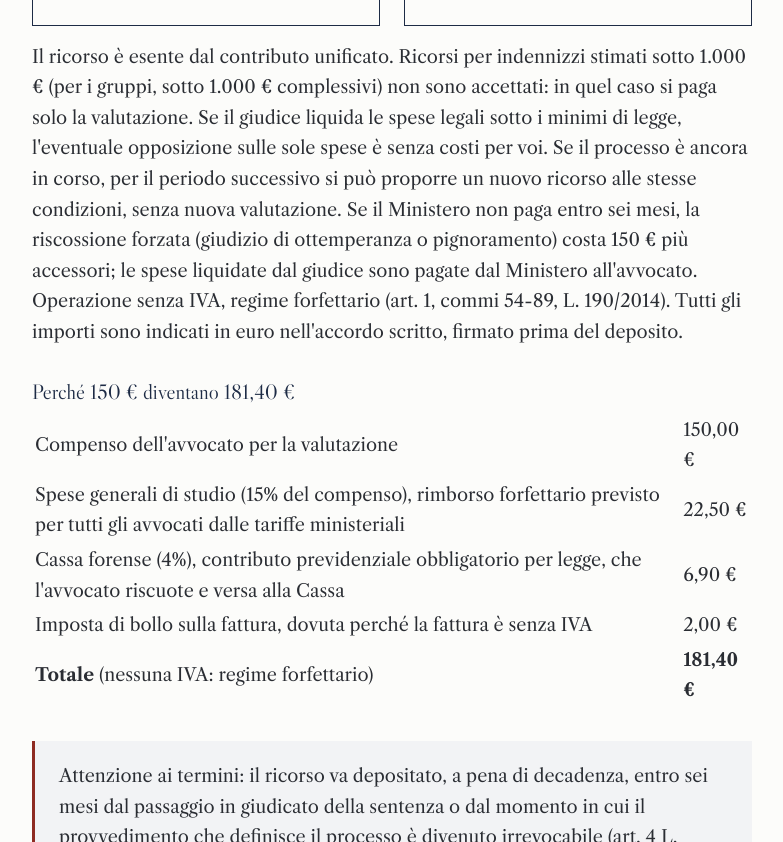
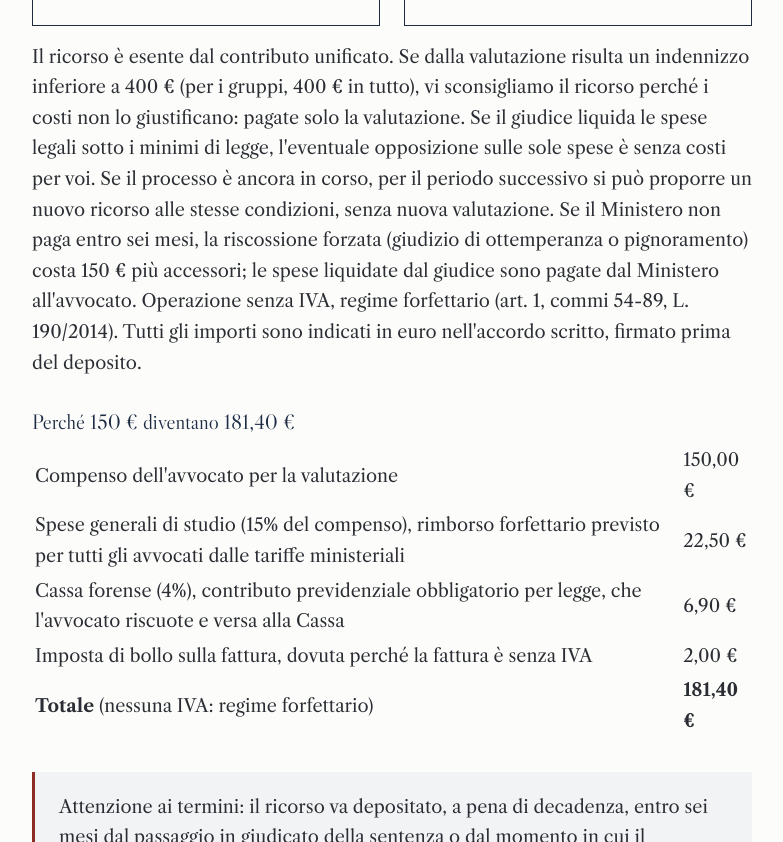
Before and after one commit to studiolegalestante/studiolegalestante.github.io, a plain HTML site: page legge-pinto.html in a window 1280 px wide. Shown: the part 3979-4821 px from the top of the page, without its empty margins (80-863 px from the left). Drawn offline with Linux system fonts and the light colour scheme.

Commit message:
Legge Pinto: soglia minima a 400 €
Co-Authored-By: Claude Opus 5.5 <noreply@anthropic.com>
Claude-Session: https://claude.ai/code/session_01HYPP8JbgieXGWdV8uHguF4

```diff
--- a/legge-pinto.html
+++ b/legge-pinto.html
@@ -169,7 +169,7 @@
           <p>Ricorso alla Corte d'appello, notifica del decreto e pratica di pagamento con il Ministero. Le spese legali che il giudice pone a carico dello Stato sono pagate dallo Stato direttamente all'avvocato e non riducono il vostro indennizzo.</p>
         </div>
       </div>
-      <p class="nota-prezzo">Il ricorso è esente dal contributo unificato. Ricorsi per indennizzi stimati sotto 1.000 € (per i gruppi, sotto 1.000 € complessivi) non sono accettati: in quel caso si paga solo la valutazione. Se il giudice liquida le spese legali sotto i minimi di legge, l'eventuale opposizione sulle sole spese è senza costi per voi. Se il processo è ancora in corso, per il periodo successivo si può proporre un nuovo ricorso alle stesse condizioni, senza nuova valutazione. Se il Ministero non paga entro sei mesi, la riscossione forzata (giudizio di ottemperanza o pignoramento) costa 150 € più accessori; le spese liquidate dal giudice sono pagate dal Ministero all'avvocato. Operazione senza IVA, regime forfettario (art. 1, commi 54-89, L. 190/2014). Tutti gli importi sono indicati in euro nell'accordo scritto, firmato prima del deposito.</p>
+      <p class="nota-prezzo">Il ricorso è esente dal contributo unificato. Se dalla valutazione risulta un indennizzo inferiore a 400 € (per i gruppi, 400 € in tutto), vi sconsigliamo il ricorso perché i costi non lo giustificano: pagate solo la valutazione. Se il giudice liquida le spese legali sotto i minimi di legge, l'eventuale opposizione sulle sole spese è senza costi per voi. Se il processo è ancora in corso, per il periodo successivo si può proporre un nuovo ricorso alle stesse condizioni, senza nuova valutazione. Se il Ministero non paga entro sei mesi, la riscossione forzata (giudizio di ottemperanza o pignoramento) costa 150 € più accessori; le spese liquidate dal giudice sono pagate dal Ministero all'avvocato. Operazione senza IVA, regime forfettario (art. 1, commi 54-89, L. 190/2014). Tutti gli importi sono indicati in euro nell'accordo scritto, firmato prima del deposito.</p>
       <h3>Perché 150 € diventano 181,40 €</h3>
       <table class="tabella-cu">
         <tbody>
```
